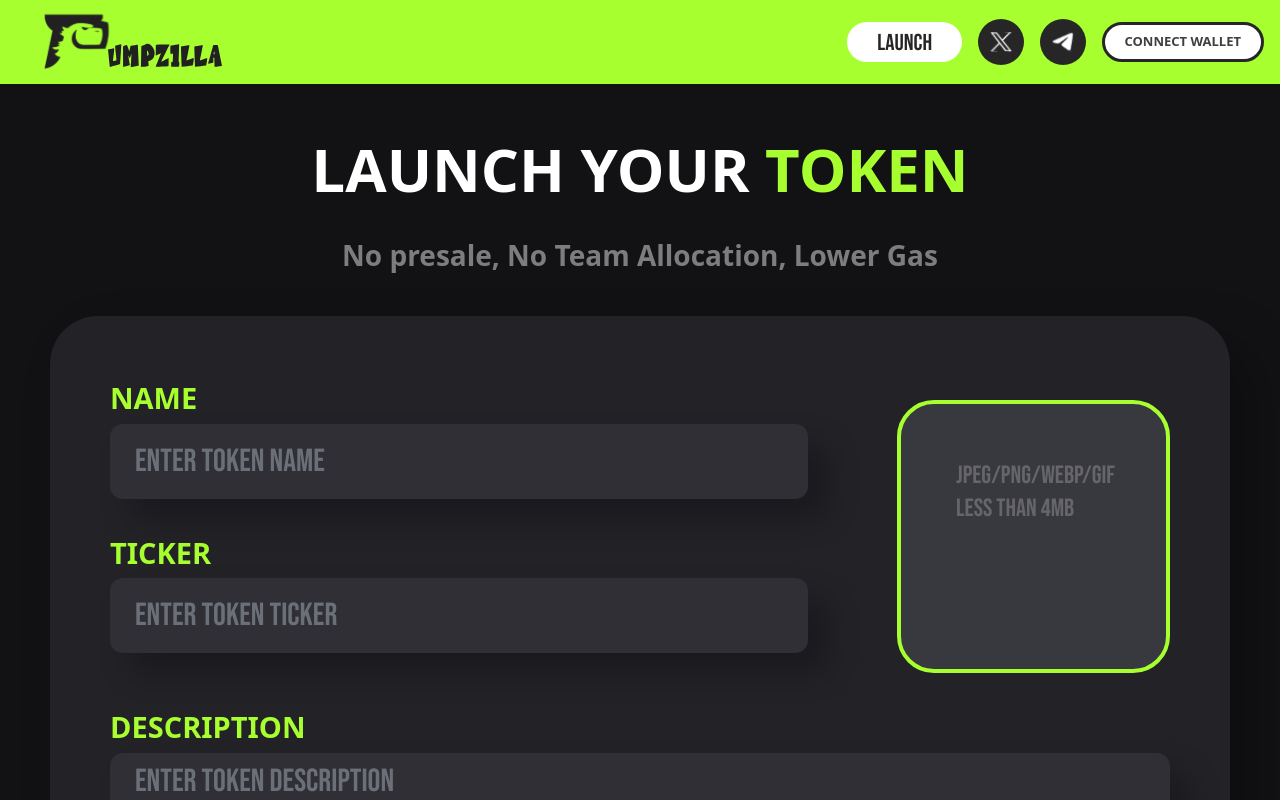
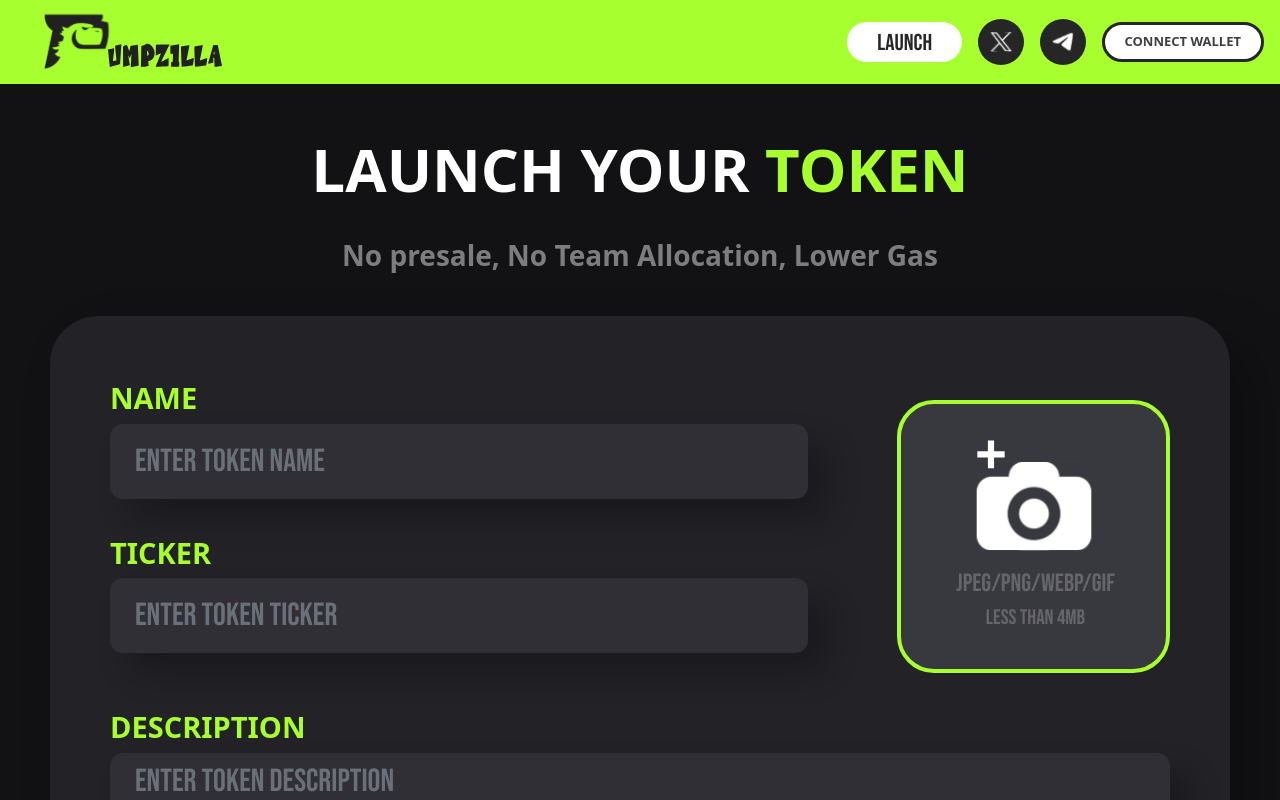
Before and after one commit to vizeerr/pzilla, a Next.js app: page /launch in a window 1280 px wide. Shown: the top 800 px of the page. Built offline with nearby package versions, Linux system fonts and the light colour scheme.

Commit message:
Launch Page v1.3

```diff
--- a/src/app/launch/page.js
+++ b/src/app/launch/page.js
@@ -1,6 +1,7 @@
 import TopNavbar from '@/components/TopNavbar'
 import React from 'react'
 import line from "@/assets/line.svg"
+import cam from "@/assets/cam.svg"
 import Image from 'next/image'
 
 const page = () => {
@@ -25,9 +26,10 @@ const page = () => {
               <input type="text" placeholder='ENTER TOKEN TICKER' className='border-0 h-[75px] mt-1 w-full bg-[#38383F] opacity-60 font-[400] font-bebasneue m-0 text-white text-[32px] px-[25px] py-[5px] rounded-[13px] shadow-[20px_20px_33.3px_0px_#00000066]'/>
             </div>
           </div>
-          <div className='bg-[#38383F] mt-6 rounded-[37px] w-[273px] h-[273px] border-[4px] border-[#A8FF2F] p-[55px]'>
-          <p className='font-bebasneue font-[400] text-[25px] mx-auto text-[#65656A] leading-[33px]'>JPEG/PNG/WEBP/GIF<br/>
-          LESS THAN 4MB</p>
+          <div className='bg-[#38383F] flex flex-col justify-center items-center mt-6 rounded-[37px] w-[273px] h-[273px] border-[4px] border-[#A8FF2F] p-[55px]'>
+            <Image unoptimized={true} src={cam}/>
+          <p className='font-bebasneue  font-[400] text-center mt-4 text-[25px] mx-auto text-[#65656A] leading-[33px]'>JPEG/PNG/WEBP/GIF<br/>
+          <span className='text-[21px]'>LESS THAN 4MB</span></p>
           </div>
 
         </div>
```
Also changed, not shown: src/assets/cam.png (added), src/assets/cam.svg (added).
